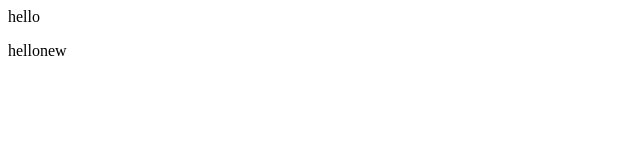
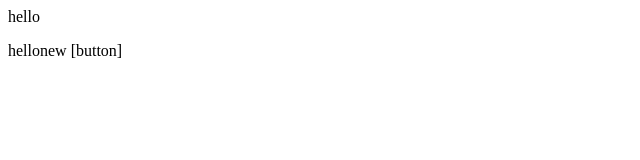
Before and after one commit to SudhanshuTanu/Practice, a plain HTML site: page index.html in a window 1280 px wide. Shown: the full height of the page, 0-640 px from the left. Drawn offline with Linux system fonts and the light colour scheme.

Commit message:
Added button

```diff
--- a/index.html
+++ b/index.html
@@ -1,2 +1,2 @@
 <p> hello </p>
-<p> hellonew </p>
+<p> hellonew [button]</p>
```
